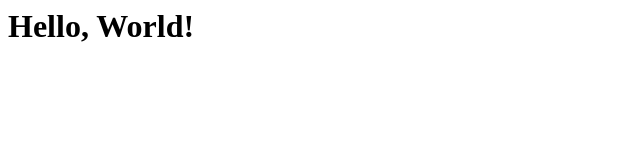
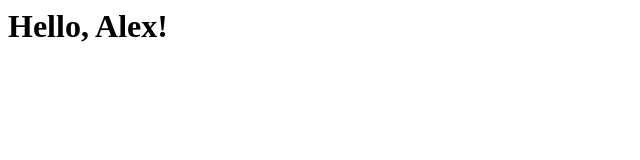
Before and after one commit to carr-james/git-example, a plain HTML site: page index.html in a window 1280 px wide. Shown: the full height of the page, 0-640 px from the left. Drawn offline with Linux system fonts and the light colour scheme.

Commit message:
Changed name to Alex

```diff
--- a/index.html
+++ b/index.html
@@ -1 +1 @@
-<h1>Hello, World!</h1>
+<h1>Hello, Alex!</h1>
```
